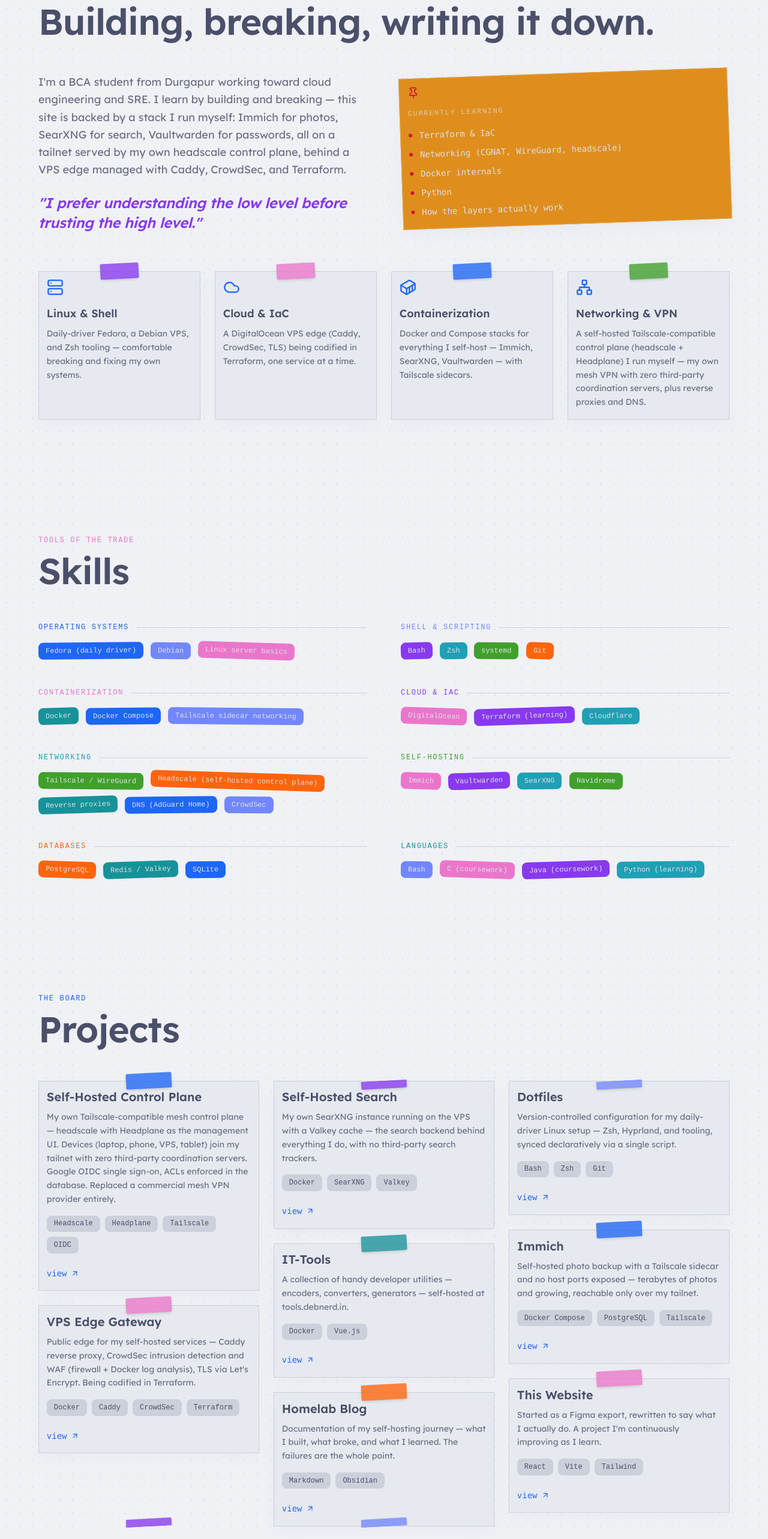
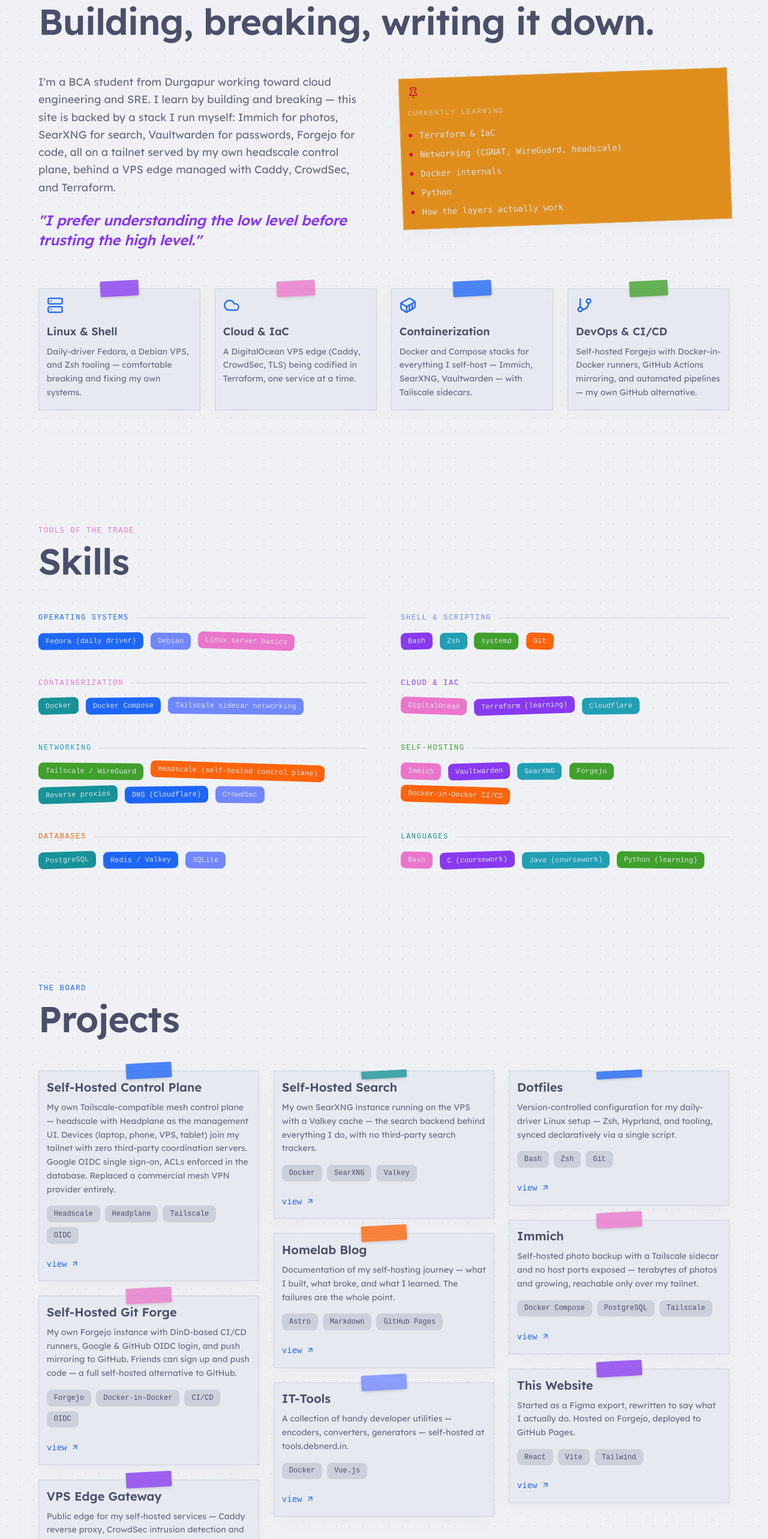
Before and after one commit to D3B-0x0/D3B-0x0.github.io, a React (Vite) app: page / in a window 1280 px wide. Shown: the part 920-3486 px from the top of the page at 60% size. Built offline with nearby package versions, Linux system fonts and the light colour scheme; a web font is replaced by a local one.

Commit message:
feat: add Forgejo project, update skills and about section

```diff
--- a/src/app/components/About.tsx
+++ b/src/app/components/About.tsx
@@ -1,5 +1,5 @@
 import { motion } from "motion/react";
-import { Server, Cloud, Container, Network, Pin } from "lucide-react";
+import { Server, Cloud, Container, Network, Pin, GitBranch } from "lucide-react";
 
 export function About() {
   const areas = [
@@ -19,9 +19,9 @@
       description: "Docker and Compose stacks for everything I self-host — Immich, SearXNG, Vaultwarden — with Tailscale sidecars.",
     },
     {
-      icon: Network,
-      title: "Networking & VPN",
-      description: "A self-hosted Tailscale-compatible control plane (headscale + Headplane) I run myself — my own mesh VPN with zero third-party coordination servers, plus reverse proxies and DNS.",
+      icon: GitBranch,
+      title: "DevOps & CI/CD",
+      description: "Self-hosted Forgejo with Docker-in-Docker runners, GitHub Actions mirroring, and automated pipelines — my own GitHub alternative.",
     },
   ];
 
@@ -55,8 +55,8 @@
               I'm a BCA student from Durgapur working toward cloud engineering and SRE. I
               learn by building and breaking — this site is backed by a stack I run
               myself: Immich for photos, SearXNG for search, Vaultwarden for passwords,
-              all on a tailnet served by my own headscale control plane, behind a VPS
-              edge managed with Caddy, CrowdSec, and Terraform.
+              Forgejo for code, all on a tailnet served by my own headscale control plane,
+              behind a VPS edge managed with Caddy, CrowdSec, and Terraform.
             </p>
             <p className="display italic text-2xl leading-snug" style={{ color: "var(--ctp-mauve)" }}>
               "I prefer understanding the low level before trusting the high level."
--- a/src/app/components/Projects.tsx
+++ b/src/app/components/Projects.tsx
@@ -8,14 +8,21 @@
       description:
         "My own Tailscale-compatible mesh control plane — headscale with Headplane as the management UI. Devices (laptop, phone, VPS, tablet) join my tailnet with zero third-party coordination servers. Google OIDC single sign-on, ACLs enforced in the database. Replaced a commercial mesh VPN provider entirely.",
       tech: ["Headscale", "Headplane", "Tailscale", "OIDC"],
-      link: "https://headplane.net",
+      link: "https://headscale.debnerd.in",
+    },
+    {
+      title: "Self-Hosted Git Forge",
+      description:
+        "My own Forgejo instance with DinD-based CI/CD runners, Google & GitHub OIDC login, and push mirroring to GitHub. Friends can sign up and push code — a full self-hosted alternative to GitHub.",
+      tech: ["Forgejo", "Docker-in-Docker", "CI/CD", "OIDC"],
+      link: "https://git.debnerd.in",
     },
     {
       title: "VPS Edge Gateway",
       description:
         "Public edge for my self-hosted services — Caddy reverse proxy, CrowdSec intrusion detection and WAF (firewall + Docker log analysis), TLS via Let's Encrypt. Being codified in Terraform.",
       tech: ["Docker", "Caddy", "CrowdSec", "Terraform"],
-      link: "https://headscale.debnerd.in/health",
+      link: "https://searx.debnerd.in",
     },
     {
       title: "Self-Hosted Search",
@@ -25,18 +32,18 @@
       link: "https://searx.debnerd.in",
     },
     {
+      title: "Homelab Blog",
+      description:
+        "Documentation of my self-hosting journey — what I built, what broke, and what I learned. The failures are the whole point.",
+      tech: ["Astro", "Markdown", "GitHub Pages"],
+      link: "https://blog.debnerd.in/",
+    },
+    {
       title: "IT-Tools",
       description:
         "A collection of handy developer utilities — encoders, converters, generators — self-hosted at tools.debnerd.in.",
       tech: ["Docker", "Vue.js"],
       link: "https://tools.debnerd.in",
-    },
-    {
-      title: "Homelab Blog",
-      description:
-        "Documentation of my self-hosting journey — what I built, what broke, and what I learned. The failures are the whole point.",
-      tech: ["Markdown", "Obsidian"],
-      link: "https://blog.debnerd.in/",
     },
     {
       title: "Dotfiles",
@@ -55,9 +62,9 @@
     {
       title: "This Website",
       description:
-        "Started as a Figma export, rewritten to say what I actually do. A project I'm continuously improving as I learn.",
+        "Started as a Figma export, rewritten to say what I actually do. Hosted on Forgejo, deployed to GitHub Pages.",
       tech: ["React", "Vite", "Tailwind"],
-      link: "https://github.com/D3B-0x0/D3B-0x0.github.io",
+      link: "https://git.debnerd.in/d3b/website",
     },
   ];
 
--- a/src/app/components/Skills.tsx
+++ b/src/app/components/Skills.tsx
@@ -31,11 +31,11 @@
     },
     {
       category: "Networking",
-      skills: ["Tailscale / WireGuard", "Headscale (self-hosted control plane)", "Reverse proxies", "DNS (AdGuard Home)", "CrowdSec"],
+      skills: ["Tailscale / WireGuard", "Headscale (self-hosted control plane)", "Reverse proxies", "DNS (Cloudflare)", "CrowdSec"],
     },
     {
       category: "Self-Hosting",
-      skills: ["Immich", "Vaultwarden", "SearXNG", "Navidrome"],
+      skills: ["Immich", "Vaultwarden", "SearXNG", "Forgejo", "Docker-in-Docker CI/CD"],
     },
     {
       category: "Databases",
```
